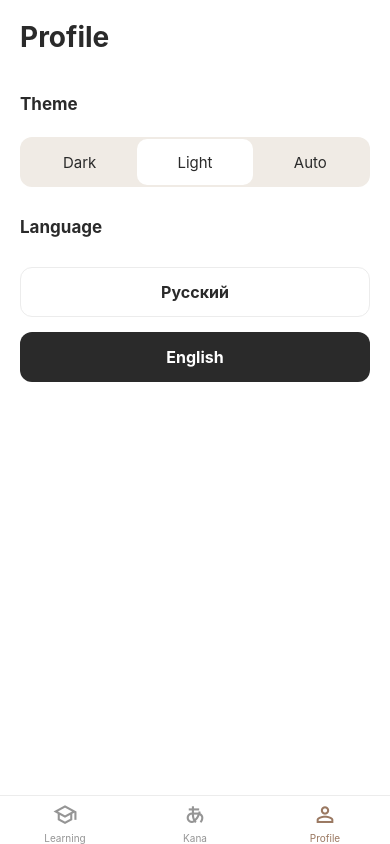
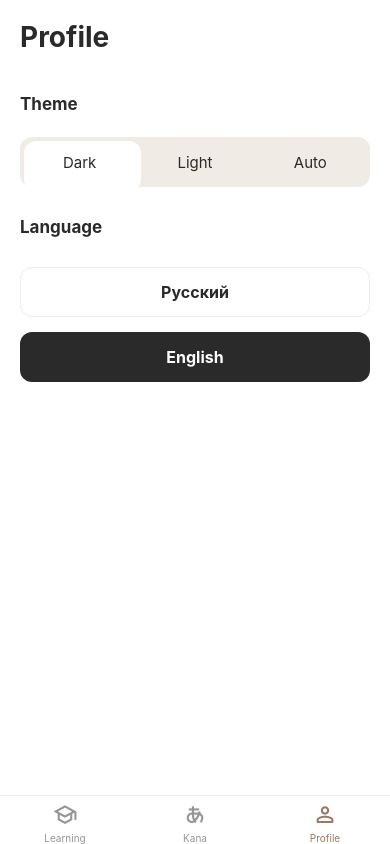
Before and after one commit to nikkhvat/kana-master, a React Native app: screen /Profile in a window 390 px wide. Built offline with nearby package versions, Linux system fonts and the light colour scheme.

Commit message:
refactor: make animation for switcher

```diff
--- a/src/shared/ui/switcher/switcher.tsx
+++ b/src/shared/ui/switcher/switcher.tsx
@@ -1,6 +1,6 @@
-import React from "react";
+import React, { useRef } from "react";
 
-import { View, Text, StyleSheet, DimensionValue, Pressable } from "react-native";
+import { View, Text, StyleSheet, Animated, Pressable, Dimensions } from "react-native";
 
 import { useThemeContext } from "@/hooks/theme-context";
 
@@ -9,27 +9,57 @@
   options: string[];
   translate?: string[];
   setActiveTab: (val: string) => void;
-  width?: DimensionValue
+  width?: number;
 }
 
-const Switcher: React.FC<SwitcherProps> = ({ width = "100%", activeTab, setActiveTab, options, translate }) => {
+const Switcher: React.FC<SwitcherProps> = ({ activeTab, setActiveTab, options, translate }) => {
   const { colors } = useThemeContext();
+  const animatedValue = useRef(new Animated.Value(0)).current;
+
+  const screenWidth = ((Dimensions.get("window").width - 44) / options.length);
+
+  const handlePress = (index: number) => {
+    Animated.spring(animatedValue, {
+      toValue: index,
+      useNativeDriver: true,
+    }).start();
+    setActiveTab(options[index]);
+  };
 
   return (
-    <View style={[styles.content, { width: width }]}>
+    <View style={[styles.content]}>
       <View style={[styles.tabs, { backgroundColor: colors.second_color4 }]}>
         {options.map((tab, index) => (
           <Pressable
             key={tab}
-            onPress={() => setActiveTab(tab)}
+            onPress={() => handlePress(index)}
             style={[
               styles.tab,
-              { backgroundColor: activeTab === tab ? colors.color1 : "transparent" }
+              { backgroundColor: "transparent" },
             ]}
           >
-            <Text style={[styles.tabText, { color: colors.color4 }]}>{(translate && translate.length === options.length) ? translate[index] : tab}</Text>
+            <Text style={[styles.tabText, { color: colors.color4 }]}>
+              {(translate && translate.length === options.length) ? translate[index] : tab}
+            </Text>
           </Pressable>
         ))}
+        <Animated.View
+          style={[
+            styles.indicator,
+            {
+              width: `${100 / options.length}%`,
+              transform: [
+                {
+                  translateX: animatedValue.interpolate({
+                    inputRange: [0, options.length - 1],
+                    outputRange: [0, screenWidth * (options.length - 1)],
+                  }),
+                },
+              ],
+              backgroundColor: colors.color1,
+            },
+          ]}
+        />
       </View>
     </View>
   );
@@ -39,8 +69,7 @@
 
 const styles = StyleSheet.create({
   content: {
-    // paddingLeft: 20,
-    // paddingRight: 20,
+    width: "100%"
   },
   tabs: {
     padding: 2,
@@ -48,6 +77,7 @@
     width: "100%",
     borderRadius: 12,
     marginTop: 8,
+    position: "relative",
   },
   tab: {
     flex: 1,
@@ -59,6 +89,14 @@
   tabText: {
     fontSize: 15,
     fontWeight: "400",
-    textTransform: "capitalize"
+    textTransform: "capitalize",
+  },
+  indicator: {
+    position: "absolute",
+    height: "100%",
+    borderRadius: 12,
+    zIndex: -1,
+    marginTop: 2,
+    marginLeft: 2
   },
 });
--- a/src/widgets/education/education-kana-selection/ui/education-kana-quick-selection.tsx
+++ b/src/widgets/education/education-kana-selection/ui/education-kana-quick-selection.tsx
@@ -73,7 +73,7 @@
         />
       </View>
       <View style={{ position: "absolute", bottom: 0, height: 100, width: "100%", paddingTop: 5, backgroundColor: colors.color1, borderColor: colors.color2, borderTopWidth: 1, flexDirection: "row", alignItems: "flex-start", justifyContent: "center", paddingHorizontal: 20 }}>
-        <Switcher activeTab={activeTab} setActiveTab={(val) => setActiveTab(val as "hiragana" | "katakana")} options={["hiragana", "katakana"]} width="100%" />
+        <Switcher activeTab={activeTab} setActiveTab={(val) => setActiveTab(val as "hiragana" | "katakana")} options={["hiragana", "katakana"]} />
       </View>
     </Modal>
   );
```
